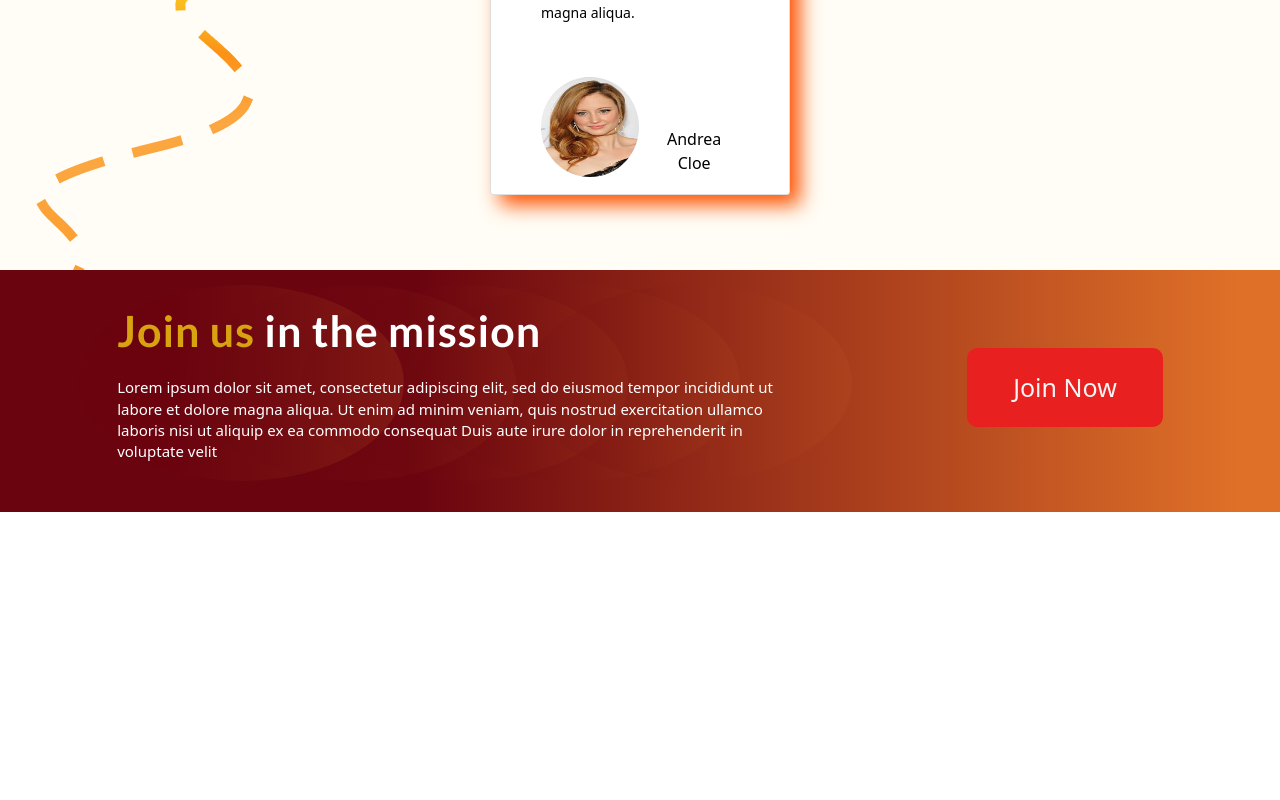
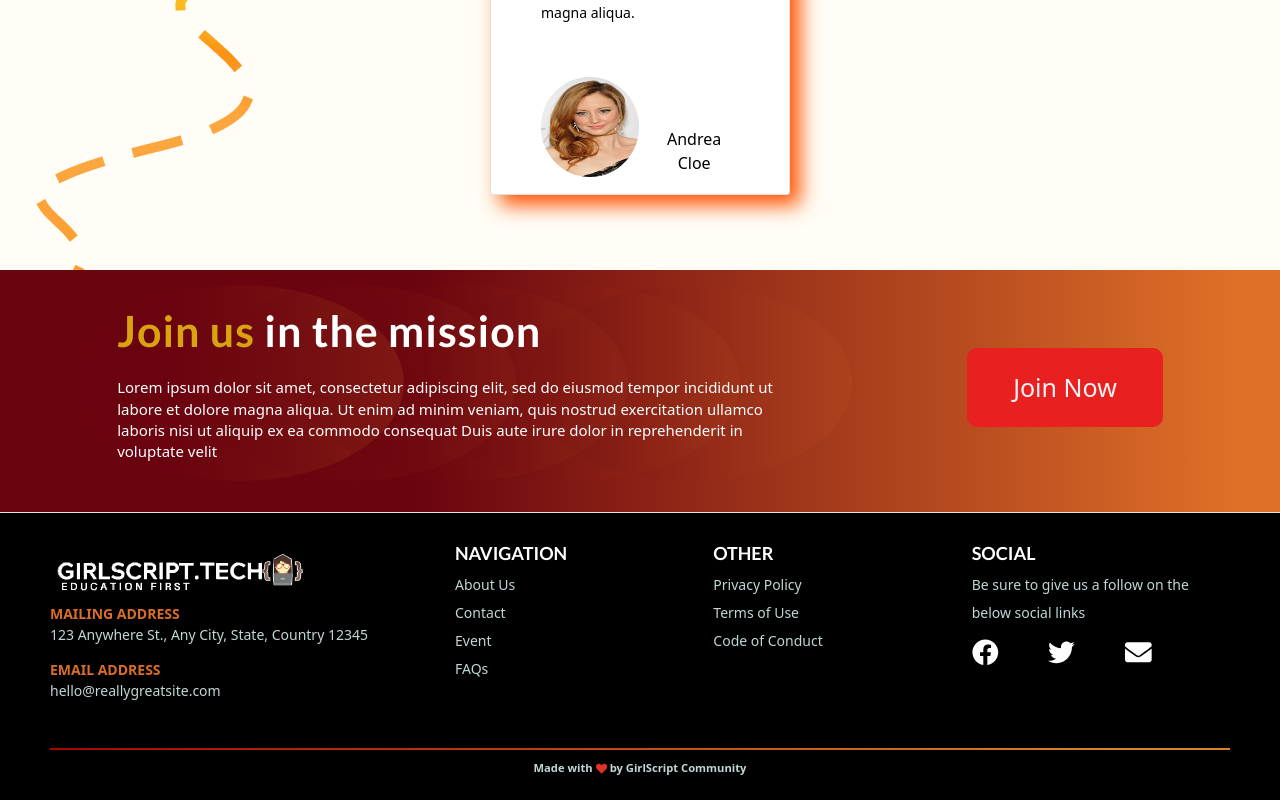
Before and after one commit to girlscript/Girscript-Community-Website, a React (Create React App) app in the folder frontend/: page / in a window 1280 px wide. Shown: the part 2336-3136 px from the top of the page. Before the commit the page ends 2848 px from the top, so only its background shows below. Built offline with nearby package versions, Linux system fonts and the light colour scheme.

Commit message:
footer added

```diff
--- a/frontend/package.json
+++ b/frontend/package.json
@@ -3,12 +3,17 @@
   "version": "0.1.0",
   "private": true,
   "dependencies": {
+    "@fortawesome/fontawesome-svg-core": "^1.2.35",
+    "@fortawesome/free-brands-svg-icons": "^5.15.3",
+    "@fortawesome/free-solid-svg-icons": "^5.15.3",
+    "@fortawesome/react-fontawesome": "^0.1.14",
     "@testing-library/jest-dom": "^5.11.9",
     "@testing-library/react": "^11.2.5",
     "@testing-library/user-event": "^12.8.3",
     "bootstrap": "^5.0.0-alpha1",
     "react": "^17.0.1",
     "react-dom": "^17.0.1",
+    "react-icons": "^4.2.0",
     "react-router-dom": "^5.2.0",
     "react-scripts": "4.0.3",
     "semantic-ui-css": "^2.4.1",
--- a/frontend/src/App.js
+++ b/frontend/src/App.js
@@ -6,6 +6,7 @@
 // Pages Import
 
 import HomePage from "./Pages/Homepage"
+import Footer from "./Components/Footer/footer"
 const App = () => {
   return (
     <Fragment>
@@ -14,6 +15,7 @@
           <Switch>
             <Route exact path="/" component={HomePage} />
           </Switch>
+          <Footer/>
         </Router>
       </div>
     </Fragment>
--- /dev/null
+++ b/frontend/src/Components/Footer/footer.js
@@ -0,0 +1,115 @@
+import React from "react";
+import { Link } from "react-router-dom";
+import style from "./footer.module.css";
+import { FontAwesomeIcon } from '@fortawesome/react-fontawesome'
+import { faHeart, faEnvelope} from '@fortawesome/free-solid-svg-icons'
+import {
+    faFacebook,
+    faTwitter
+  } from '@fortawesome/free-brands-svg-icons';
+import images from "../../images/GsLogo_White.png";
+
+
+const Footer = () => {
+  return (
+    <React.Fragment>
+      <footer className={style["footer"]}>
+        <div className={style["footer-addr"]}>
+        <img src={images} alt="img" height="60px" width="260px" />
+          <address>
+            <div style={{color:"#da6d28"}}><b>MAILING ADDRESS </b></div>
+            <i className="fas fa-map-marker-alt"></i> 123 Anywhere St., Any City, State, Country 12345
+            <br />
+          </address>
+          <div style={{color:"#da6d28"}}><b>EMAIL ADDRESS </b></div>
+            hello@reallygreatsite.com
+
+        </div>
+        <ul className={style["footer-nav"]}>
+          <li className={style["nav-item"]}>
+            <h2 className={style["nav-title"]}>NAVIGATION</h2>
+
+            <ul className={style["nav-ul"]}>
+              <li>
+                <Link to="/">About Us</Link>
+              </li>
+
+              <li>
+                <Link to="/">Contact</Link>
+              </li>
+
+              <li>
+                <Link to="/">Event</Link>
+              </li>
+
+              <li>
+                <Link to="/faqs">FAQs</Link>
+              </li>
+            </ul>
+          </li>
+
+          <li className={style["nav-item"]}>
+            <h2 className={style["nav-title"]}>OTHER</h2>
+
+            <ul className={style["nav-ul"]}>
+              <li>
+                <Link to="/">Privacy Policy</Link>
+              </li>
+
+              <li>
+                <Link to="/">Terms of Use</Link>
+              </li>
+
+              <li>
+                <Link to="/">Code of Conduct</Link>
+              </li>
+            </ul>
+          </li>
+          <li className={style["nav-item"]}>
+            <h2 className={style["nav-title"]}>SOCIAL</h2>
+            <ul className={style["nav-ul"]}>
+              <li>Be sure to give us a follow on the below social links</li>
+            </ul>
+            <div className={`col ${style["col"]}`}>
+              <ul className={style["social"]}>
+                <li>
+                  <a
+                    href="/"
+                    target="_blank"
+                    rel="noopener noreferrer"
+                  ><FontAwesomeIcon icon={faFacebook} size="lg" style={{ color: "#fff" }}/>
+                  </a>
+                </li>
+                <li>
+                  <a
+                    href="/"
+                    target="_blank"
+                    rel="noopener noreferrer"
+                  ><FontAwesomeIcon icon={faTwitter} size="lg" style={{ color: "#fff" }}/>
+                  </a>
+                </li>
+                <li>
+                  <a
+                    href="/"
+                    target="_blank"
+                    rel="noopener noreferrer"
+                  ><FontAwesomeIcon icon={faEnvelope} size="lg" style={{ color: "#fff" }}/>
+                  </a>
+                </li>
+              </ul>
+            </div>
+          </li>
+        </ul>
+        <div className={style["footer-dash"]}>
+          <div className={style["footer-text"]}>
+            <p>
+              <b>Made with <FontAwesomeIcon icon={faHeart} style={{ color: "#DB3328" }}/> by
+              GirlScript Community</b>
+            </p>
+          </div>
+        </div>
+      </footer>
+    </React.Fragment>
+  );
+};
+export default Footer
--- /dev/null
+++ b/frontend/src/Components/Footer/footer.module.css
@@ -0,0 +1,174 @@
+  .footer {
+    display: flex;
+    flex-flow: row wrap;
+    padding: 30px 50px 20px 50px;
+    color: #c2d6d7;
+    background-color: black;
+    border-top: 1px solid #e5e5e5;
+  }
+
+  .footer > * {
+    flex: 1 100%;
+  }
+
+  .footer-addr {
+    margin-right: 1.25em;
+    margin-bottom: 2em;
+  }
+
+  .nav-title {
+    font-weight: 600;
+    font-size: 18px;
+    color: #fff;
+  }
+
+  .footer address {
+    font-style: normal;
+    color: #c2d6d7;
+  }
+
+  .footer ul {
+    list-style: none;
+    padding-left: 0;
+  }
+
+  .footer li {
+    line-height: 2em;
+  }
+
+  .footer a {
+    text-decoration: none;
+  }
+
+  .footer-nav {
+    display: flex;
+    flex-flow: row wrap;
+  }
+
+  .footer-nav > * {
+    flex: 1 50%;
+    margin-right: 1.25em;
+  }
+  .nav-ul a {
+    color: #c2d6d7;
+  }
+
+  .nav-ul a:hover {
+    color: orange;
+  }
+
+  .nav-ul-extra {
+    column-count: 2;
+    column-gap: 1.25em;
+  }
+
+  .fa-linkedin,
+  .fa-slack,
+  .fa-envelope,
+  .fa-github,
+  .fa-github-own,
+  .fa-slack-own,
+  .fa-linkedin-own {
+    padding: 5px;
+    color: white;
+  }
+
+  .fa-linkedin:hover,
+  .fa-linkedin-own:hover {
+    color: #0088cc;
+  }
+
+  .fa-slack:hover,
+  .fa-slack-own:hover {
+    color: #dd2a7b;
+  }
+
+  .fa-envelope:hover,
+  .fa-envelope:hover {
+    color: #c71610;
+  }
+
+  .fa-github:hover,
+  .fa-github-own:hover {
+    color: #7af7cd;
+  }
+
+  .footer-dash {
+    text-align: center;
+    padding-top: 2px;
+    width: 90px;
+    height: 2px;
+    margin-top: -32px;
+    margin-bottom: 12px;
+    background: linear-gradient(
+        45deg,
+        #a40606 0%,
+        #d98324
+        90%
+    );
+    background-size: 100% 5px;
+    /* if linear-gradient, we need to resize it */
+  }
+
+  .footer-text {
+    padding-top: 10px;
+    text-align: center;
+    font-size: 0.8rem;
+    background: black;
+  }
+
+  .nav-item {
+    margin-bottom: 3.5rem;
+  }
+
+  /* Social Icons styles */
+  :root {
+    --r: 12px;
+    /* corner radius */
+    --w: 4px;
+    /* width of the border */
+  }
+
+  .col .social li {
+    color: #ffffff00;
+  }
+
+  .col .social li a {
+    position: relative;
+    line-height: 50px;
+    font-size: 20px;
+    text-align: center;
+    margin-top: 0px;
+    margin-right: 50px;
+    margin-left: 0px;
+    margin-bottom: 40px;
+    transition: 0.5s;
+    float: left;
+  }
+
+  .col .social,
+  .col .social * {
+    box-sizing: content-box;
+  }
+
+  @media screen and (min-width: 40.375em) {
+    .footer-nav > * {
+      flex: 1;
+    }
+
+    .footer-addr {
+      flex: 1 0px;
+    }
+
+    .footer-nav {
+      flex: 2 0px;
+    }
+  }
+
+  @media screen and (max-width: 510px) {
+    .col .social {
+      display: grid;
+      grid-template-columns: 50% 50%;
+      width: fit-content;
+    }
+  }
```
Also changed, not shown: frontend/src/images/GsLogo_White.png (added), 1 other file (tests, documents, lock files or other folders).
